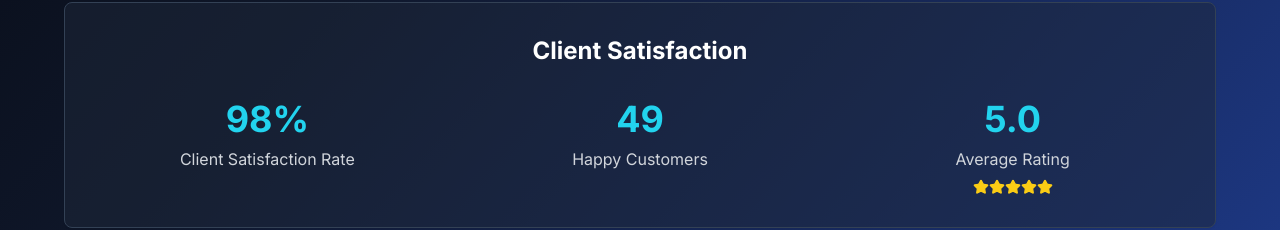
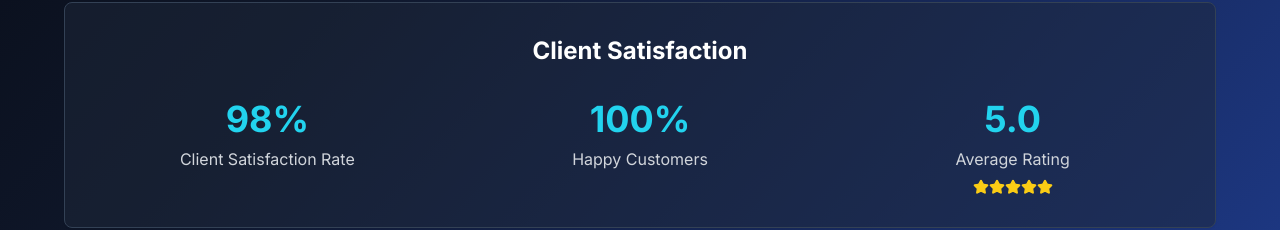
Before and after one commit to Working-ay/Portfolio, a Next.js app: page /testimonials in a window 1280 px wide. Shown: the part 1035-1265 px from the top of the page. Built offline with nearby package versions, Linux system fonts and the light colour scheme.

Commit message:
Updated project with new changes

```diff
--- a/app/testimonials/page.tsx
+++ b/app/testimonials/page.tsx
@@ -141,7 +141,7 @@ export default function TestimonialsPage() {
                     <div className="text-gray-300">Client Satisfaction Rate</div>
                   </div>
                   <div>
-                    <div className="text-4xl font-bold text-cyan-400 mb-2">49</div>
+                    <div className="text-4xl font-bold text-cyan-400 mb-2">100%</div>
                     <div className="text-gray-300">Happy Customers</div>
                   </div>
                   <div>
```
